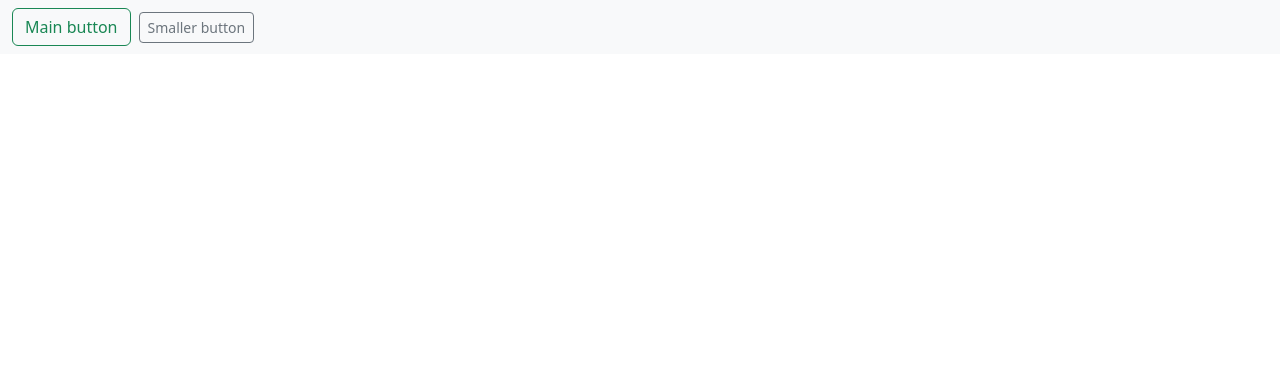
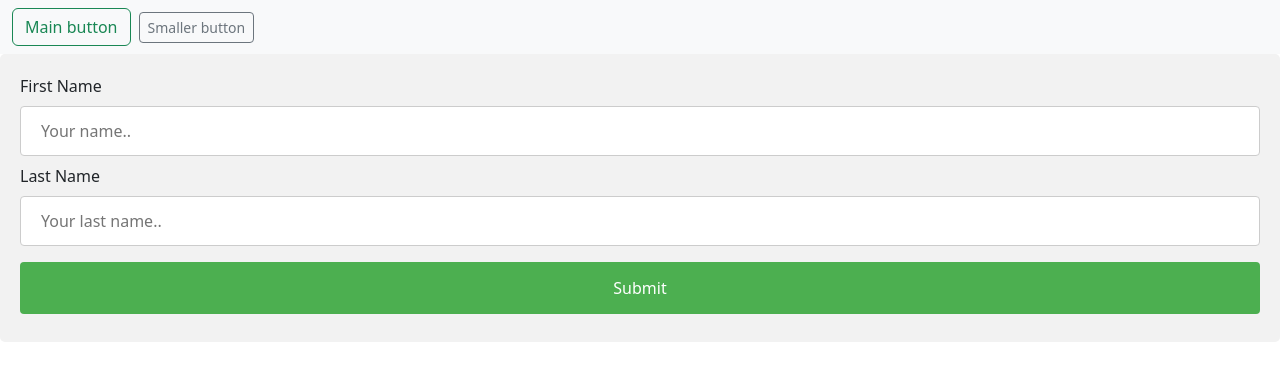
Before and after one commit to komawer02/employee, a website: page index.html in a window 1280 px wide. Drawn offline with nearby package versions, Linux system fonts and the light colour scheme.

Commit message:
htmlcommit

```diff
--- a/index.html
+++ b/index.html
@@ -7,13 +7,57 @@
     <link href="https://cdn.jsdelivr.net/npm/bootstrap@5.2.0-beta1/dist/css/bootstrap.min.css" rel="stylesheet" integrity="sha384-0evHe/X+R7YkIZDRvuzKMRqM+OrBnVFBL6DOitfPri4tjfHxaWutUpFmBp4vmVor" crossorigin="anonymous">
   </head>
   <body>
+
     <nav class="navbar bg-light">
       <form class="container-fluid justify-content-start">
         <button onclick="location.href='/join'" class="btn btn-outline-success me-2" type="button">Main button</button>
         <button onclick="location.href='/manage'" class="btn btn-sm btn-outline-secondary" type="button">Smaller button</button>
       </form>
     </nav>
+    <div>
+      <form action="/action_page.php">
+        <label for="fname">First Name</label>
+        <input type="text" id="fname" name="firstname" placeholder="Your name..">
+
+        <label for="lname">Last Name</label>
+        <input type="text" id="lname" name="lastname" placeholder="Your last name..">
+        <input type="submit" value="Submit">
+      </form>
+    </div>
+
 
     <script src="https://cdn.jsdelivr.net/npm/bootstrap@5.2.0-beta1/dist/js/bootstrap.bundle.min.js" integrity="sha384-pprn3073KE6tl6bjs2QrFaJGz5/SUsLqktiwsUTF55Jfv3qYSDhgCecCxMW52nD2" crossorigin="anonymous"></script>
   </body>
+  <style>
+    input[type=text], select {
+      width: 100%;
+      padding: 12px 20px;
+      margin: 8px 0;
+      display: inline-block;
+      border: 1px solid #ccc;
+      border-radius: 4px;
+      box-sizing: border-box;
+    }
+
+    input[type=submit] {
+      width: 100%;
+      background-color: #4CAF50;
+      color: white;
+      padding: 14px 20px;
+      margin: 8px 0;
+      border: none;
+      border-radius: 4px;
+      cursor: pointer;
+    }
+
+    input[type=submit]:hover {
+      background-color: #45a049;
+    }
+
+    div {
+      border-radius: 5px;
+      background-color: #f2f2f2;
+      padding: 20px;
+    }
+    </style>
 </html>
--- a/server.js
+++ b/server.js
@@ -26,7 +26,7 @@ app.get('/manage', function(req, res){
     res.sendFile(__dirname + "/join.html");
 })
 app.get('/', function(req, res){
-    res.sendFile(__dirname + "/test.html");
+    res.sendFile(__dirname + "/index.html");
     navigator.geolocation.getCurrentPosition((success, error) => {
         if (error) console.error(error);
         else console.log(success.latitude, success.longitude);
```
